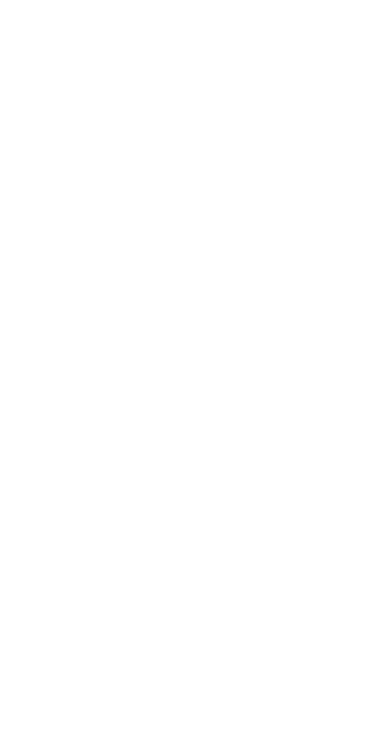
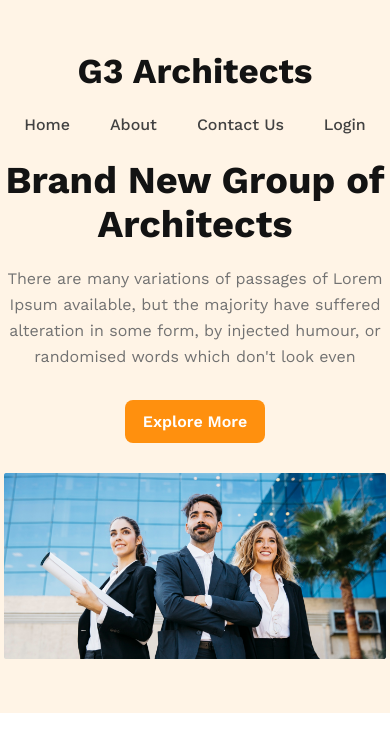
Before and after one commit to borhan98/g3-architect-website, a plain HTML site: page index.html in a window 390 px wide. Drawn offline with nearby package versions, Linux system fonts and the light colour scheme.

Commit message:
Header section added

```diff
--- /dev/null
+++ b/assets/css/responsive.css
@@ -0,0 +1,64 @@
+@media screen and
+(max-width: 576px) {
+    .container {
+        width: 98%;
+    }
+    .nav {
+        flex-direction: column;
+        gap: 20px;
+    }
+    .nav .logo h2 {
+        font-size: 35px;
+    }
+    .nav .menu li a {
+        font-size: 16px;
+    }
+    .banner {
+        margin-top: 20px;
+    }
+    .bnr_text .bnr_title {
+        font-size: 38px;
+    }
+    .bnr_text .bnr_description {
+        margin: 20px 0 30px;
+    }
+    .btn_common {
+        padding: 12px 18px;
+        font-size: 16px;
+    }
+    .banner .bnr_text {
+        margin-bottom: 30px;
+    }
+}
+
+@media screen and (min-width: 576.2px) and (max-width: 767px) {
+    .container {
+        width: 98%;
+    }
+    .nav {
+        flex-direction: column;
+        gap: 20px;
+    }
+    .nav .logo h2 {
+        font-size: 35px;
+    }
+    .nav .menu li a {
+        font-size: 16px;
+    }
+    .banner {
+        margin-top: 20px;
+    }
+    .bnr_text .bnr_title {
+        font-size: 38px;
+    }
+    .bnr_text .bnr_description {
+        margin: 20px 0 30px;
+    }
+    .btn_common {
+        padding: 12px 18px;
+        font-size: 16px;
+    }
+    .banner .bnr_text {
+        margin-bottom: 30px;
+    }
+}
--- a/assets/css/style.css
+++ b/assets/css/style.css
@@ -0,0 +1,83 @@
+/* work sans google font */
+@import url('https://fonts.googleapis.com/css2?family=Cormorant:wght@300;400;500;600;700&family=Work+Sans:wght@100;200;300;400;500;600;700;800;900&display=swap');
+* {
+    margin: 0;
+    padding: 0;
+    font-family: 'Cormorant', serif;
+    font-family: 'Work Sans', sans-serif;
+}
+.container {
+    max-width: 1440px;
+    margin: 0 auto;
+}
+a {
+    text-decoration: none;
+}
+li {
+    list-style-type: none;
+}
+.btn_common {
+    border-radius: 8px;
+    background: #FF900E;
+    display: inline-block;
+    padding: 20px 25px;
+    color: #FFF;
+    font-size: 20px;
+    font-weight: 600;
+    text-transform: capitalize;
+}
+/*----------------------------------------
+        Header Seciton Start
+-----------------------------------------*/
+.header {
+    background: rgba(255, 144, 14, 0.10);
+    padding: 50px 0;
+}
+.nav {
+    display: flex;
+    justify-content: space-between;
+    align-items: center;
+}
+.nav .logo h2 {
+    color: #131313;
+    text-align: center;
+    font-size: 45px;
+    font-weight: 700;
+}
+.nav .menu {
+    display: flex;
+    gap: 40px;
+}
+.nav .menu li a {
+    color: #424242;
+    font-size: 18px;
+    font-weight: 500;
+    line-height: 26px;
+    text-transform: capitalize;
+}
+.banner {
+    margin-top: 100px;
+}
+.banner .bnr_text {
+    margin: 0 auto 150px;
+    max-width: 860px;
+    text-align: center;
+}
+.bnr_text .bnr_title {
+    color: #131313;
+    font-size: 64px;
+    font-weight: 700;
+}
+.bnr_text .bnr_description {
+    color: #727272;
+    font-size: 16px;
+    font-weight: 400;
+    line-height: 26px;
+    margin: 30px 0 50px;
+}
+.banner .bnr_photo img {
+    width: 100%;
+}
+/*----------------------------------------
+        Header Seciton End
+-----------------------------------------*/
--- a/index.html
+++ b/index.html
@@ -5,8 +5,60 @@
     <meta name="viewport" content="width=device-width, initial-scale=1.0">
     <title>G3 Architect</title>
     <link rel="stylesheet" href="./assets/css/style.css">
+    <link rel="stylesheet" href="./assets/css/responsive.css">
 </head>
 <body>
-
+    <!----------------------------------------
+            Header Section Start
+    ------------------------------------------>
+    <header class="header">
+        <div class="container">
+            <nav class="nav">
+                <a class="logo" href="#">
+                    <h2>G3 Architects</h2>
+                </a>
+                <ul class="menu">
+                    <li><a href="#">home</a></li>
+                    <li><a href="#">about</a></li>
+                    <li><a href="#">contact us</a></li>
+                    <li><a href="#">login</a></li>
+                </ul>
+            </nav>
+            <div class="banner">
+                <div class="bnr_text">
+                    <h1 class="bnr_title">Brand New Group of Architects</h1>
+                    <p class="bnr_description">There are many variations of passages of Lorem Ipsum available, but the majority have suffered alteration in some form, by injected humour, or randomised words which don't look even</p>
+                    <a href="#" class="btn_common">explore more</a>
+                </div>
+                <figure class="bnr_photo">
+                    <img src="./assets/images/banner.png" alt="">
+                </figure>
+            </div>
+        </div>
+    </header>
+    <!----------------------------------------
+            Header Section End
+    ------------------------------------------>
+    <!----------------------------------------
+            Header Section Start
+    ------------------------------------------>
+    <!----------------------------------------
+            Header Section Start
+    ------------------------------------------>
+    <!----------------------------------------
+            Header Section Start
+    ------------------------------------------>
+    <!----------------------------------------
+            Header Section Start
+    ------------------------------------------>
+    <!----------------------------------------
+            Header Section Start
+    ------------------------------------------>
+    <!----------------------------------------
+            Header Section Start
+    ------------------------------------------>
+    <!----------------------------------------
+            Header Section Start
+    ------------------------------------------>
 </body>
 </html>
```
